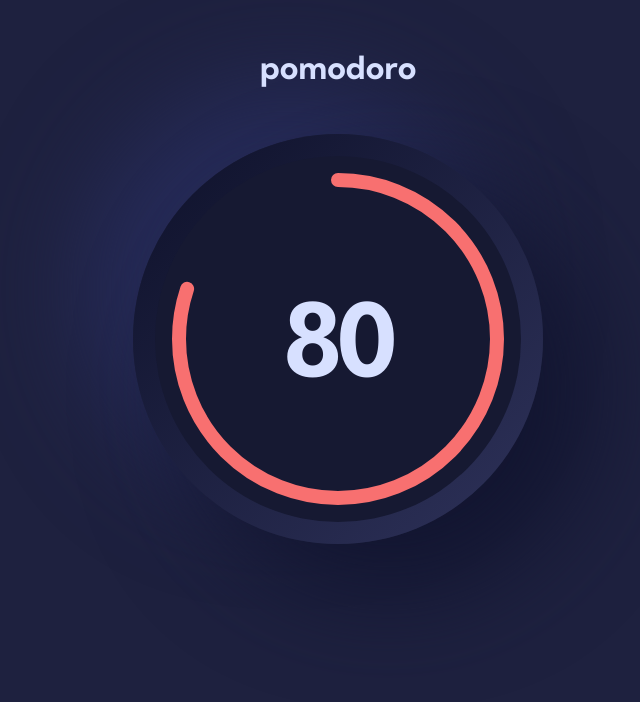
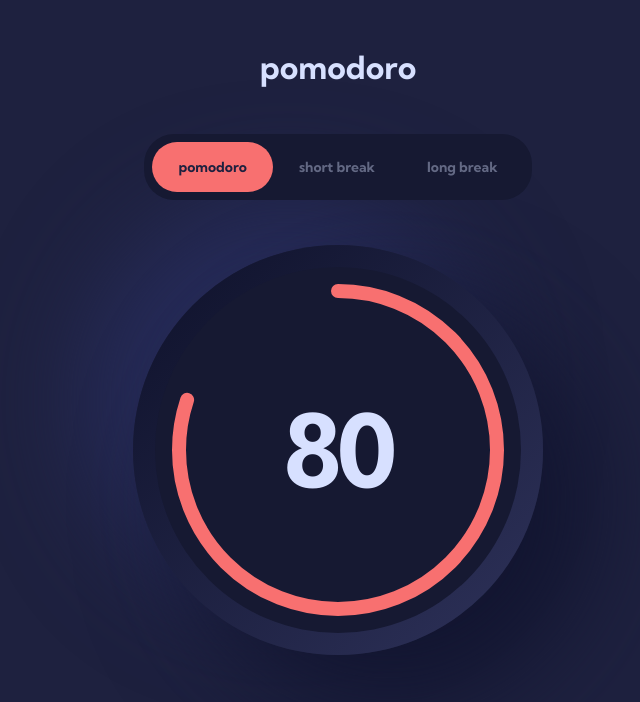
Before and after one commit to towkir/pomodoro-app, a Vue app: page / in a window 1280 px wide. Shown: the top 702 px of the page, without its empty margins (302-942 px from the left). Built offline with nearby package versions, Linux system fonts and the light colour scheme.

Commit message:
added tab bar for selecting pomodoro mode

```diff
--- a/src/App.vue
+++ b/src/App.vue
@@ -1,4 +1,5 @@
 <script setup>
+import TheMode from "@/components/TheMode.vue";
 import ThePomodoro from "@/components/ThePomodoro.vue";
 </script>
 
@@ -8,6 +9,7 @@ import ThePomodoro from "@/components/ThePomodoro.vue";
   </header>
 
   <main>
+    <TheMode current-mode="pomodoro" />
     <ThePomodoro :duration="80"/>
   </main>
 </template>
@@ -24,4 +26,8 @@ header {
     @include heading-2;
   }
 }
+
+main {
+  text-align: center;
+}
 </style>
--- /dev/null
+++ b/src/components/TheMode.vue
@@ -0,0 +1,42 @@
+<script setup>
+import {ref} from "vue";
+
+defineProps({
+  currentMode: {
+    type: String,
+    required: true,
+  }
+});
+
+const modes = ref(['pomodoro', 'short break', 'long break']);
+</script>
+
+<template>
+<div class="pomodoro-mode">
+  <span v-for="mode in modes" :key="mode" class="mode" :class="{ active: mode === currentMode}">{{mode}}</span>
+</div>
+</template>
+
+<style scoped lang="scss">
+.pomodoro-mode {
+  background-color: $brand-navy-darker;
+  padding: 8px;
+  display: inline-block;
+  border-radius: 30px;
+  margin-bottom: 45px;
+  span.mode {
+    @include body-1;
+    color: $brand-white-ghost;
+    display: inline-block;
+    padding: 16px 26px;
+    border-radius: 30px;
+    cursor: pointer;
+    opacity: 0.4;
+    &.active {
+      color: $brand-navy;
+      background-color: $brand-orange;
+      opacity: 1;
+    }
+  }
+}
+</style>
```
